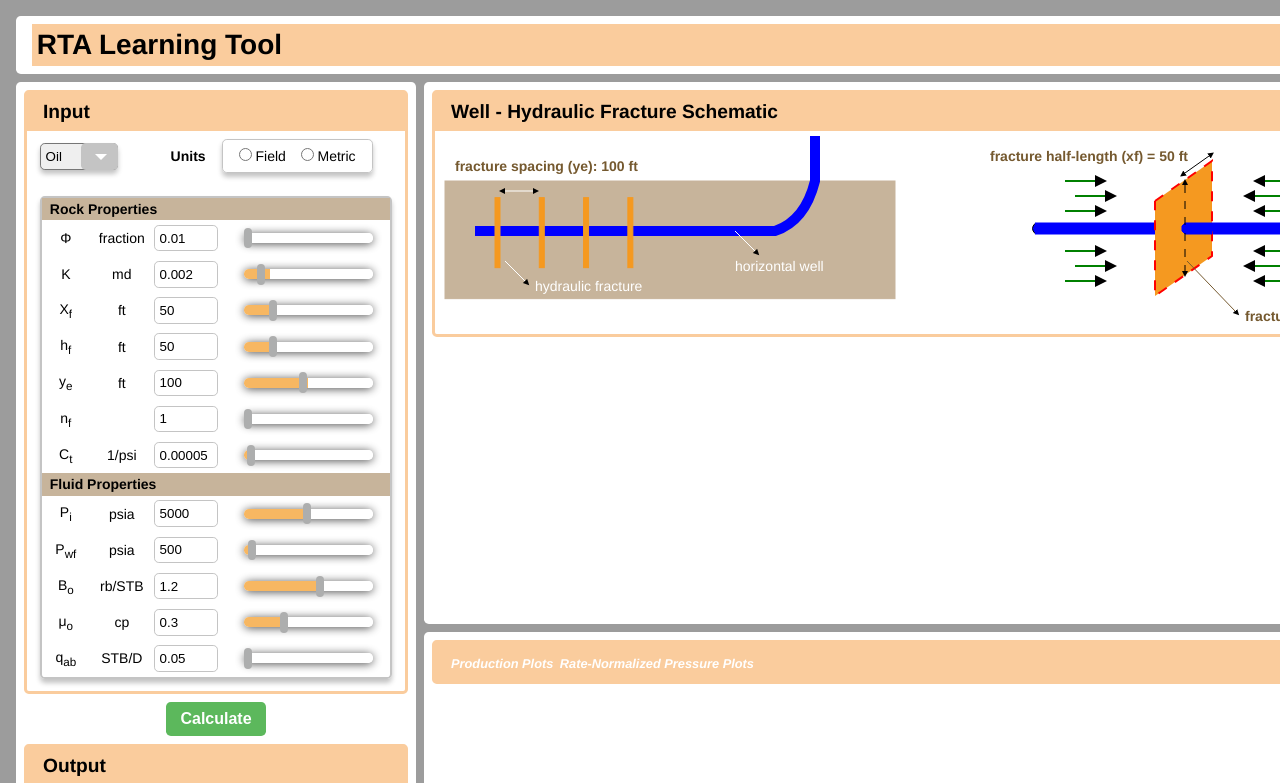
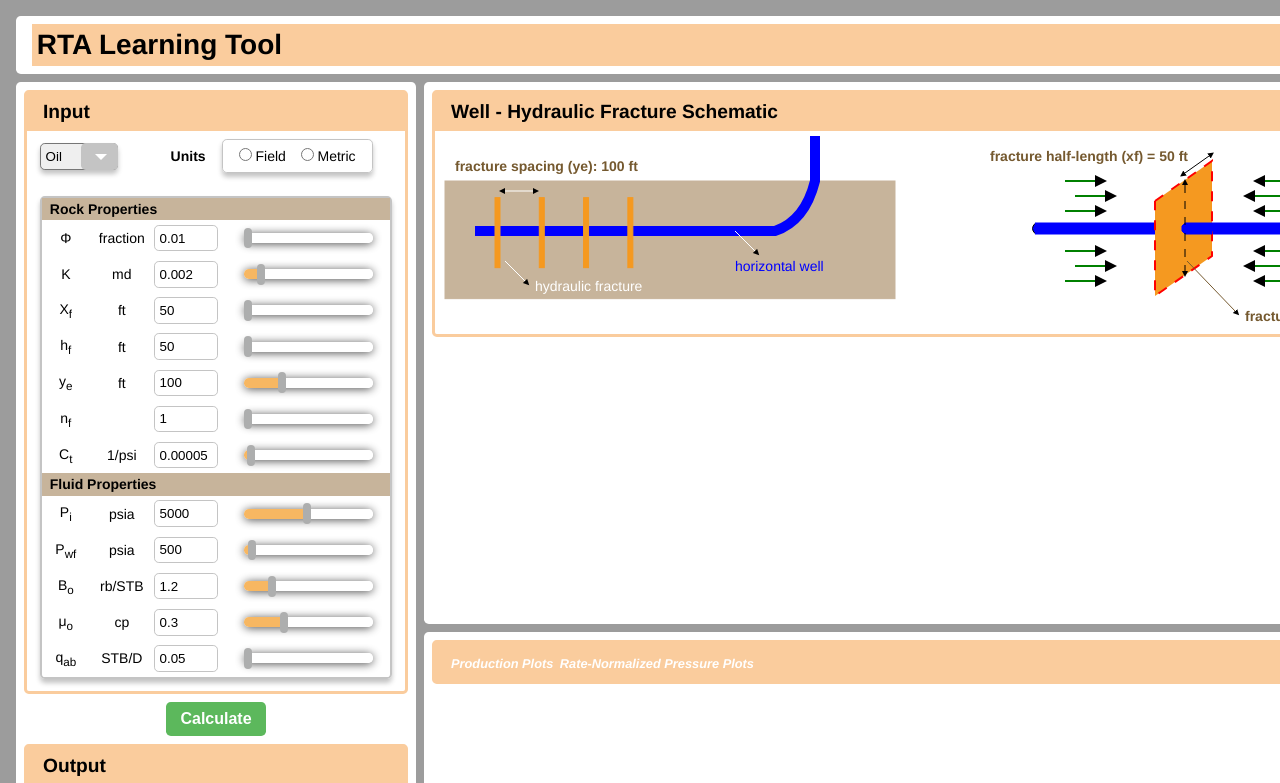
Before and after one commit to hassanfarahani/rta-widget, a Vue app: page /plots in a window 1280 px wide. Shown: the top 783 px of the page. Built offline with nearby package versions, Linux system fonts and the light colour scheme.

Commit message:
seventh commit: input sliders color percent normalized

```diff
--- a/index.html
+++ b/index.html
@@ -3,6 +3,7 @@
   <head>
     <meta charset="utf-8">
     <meta name="viewport" content="width=device-width,initial-scale=1.0">
+    <link rel="stylesheet" href="https://cdnjs.cloudflare.com/ajax/libs/font-awesome/5.11.2/css/all.min.css">
     <title>rta-learning-tool</title>
   </head>
   <body>
--- a/src/components/Inputs.vue
+++ b/src/components/Inputs.vue
@@ -216,14 +216,14 @@ export default {
             slidersRange: [
                 { porosity: [0, 1] },
                 { permeability: [0.001, 0.01] },
-                { fracHalfLength: [10, 200] },
-                { fracHeight: [10, 200] },
-                { fracSpacing: [15, 200] },
+                { fracHalfLength: [50, 200] },
+                { fracHeight: [50, 200] },
+                { fracSpacing: [60, 200] },
                 { fracNum: [1, 100] },
                 { compressibility: [1E-06, 200E-05] },
                 { resPressure: [100, 10000] },
                 { flowingWellPressure: [100, 10000] },
-                { FVF: [0, 2] },
+                { FVF: [1, 2] },
                 { viscosity: [0, 1] },
                 { rate: [0, 10] }
             ],
--- a/src/components/PlotsHeader.vue
+++ b/src/components/PlotsHeader.vue
@@ -3,6 +3,9 @@
         <div class="plots-box">
             <div class="plots-box-header">
                 <ul class="plots-list">
+                    <!-- <li class="plots-list-item">
+                        <span><i class="fas fa-chart-line" style="backgroundColor: #facc9d; color: rgb(245, 153, 32); border:1px solid rgb(245, 153, 32); padding: 0.1rem;"></i></span>
+                    </li> -->
                     <li class="plots-list-item">
                         <router-link :to="{name: 'ProductionPlots'}" active-class="active" exact>Production Plots</router-link>
                     </li>
--- a/src/components/Schematic.vue
+++ b/src/components/Schematic.vue
@@ -29,7 +29,7 @@
                      <path d="M70,130 l20,20 " stroke="#fff"  marker-end="url(#rightArrow)" />
 
                      <path d="M300,100 l20,20 " stroke="#fff"  marker-end="url(#rightArrow)" />
-                     <text x="300" y="140" text-anchor="start" fill="#fff" >horizontal well</text>
+                     <text x="300" y="140" text-anchor="start" fill="blue" >horizontal well</text>
 
                   </g>
                 </svg>
@@ -316,64 +316,64 @@ export default {
         .attr('stroke-width', '1')
         .attr("marker-end", "url(#rightArrow)")
 
-    },
-    changeFractureHeight(fractureHeight) {
-      const dAttributeString = d3.select('#parallelogram').attr('d');
-      const dAttributeArray = dAttributeString.split(' ');
+    }
+    // changeFractureHeight(fractureHeight) {
+    //   const dAttributeString = d3.select('#parallelogram').attr('d');
+    //   const dAttributeArray = dAttributeString.split(' ');
 
-      // getting the half length of the fracture page from the d attribute in the form of string (top side & bottom side of fracture page)
-      const dAttributeHalfLengthStringTop = dAttributeArray[1]; // *****
-      const dAttributeHalfLengthStringBottom = dAttributeArray[3]; // *****
+    //   // getting the half length of the fracture page from the d attribute in the form of string (top side & bottom side of fracture page)
+    //   const dAttributeHalfLengthStringTop = dAttributeArray[1]; // *****
+    //   const dAttributeHalfLengthStringBottom = dAttributeArray[3]; // *****
 
-      // getting the height length of the fracture page from the d attribute
-      const dAttributeArrayFractureHeightString = dAttributeArray[2];
-      const currentFractureHeightLength = Number(dAttributeArrayFractureHeightString.split('').splice(3).join('')); // *****
+    //   // getting the height length of the fracture page from the d attribute
+    //   const dAttributeArrayFractureHeightString = dAttributeArray[2];
+    //   const currentFractureHeightLength = Number(dAttributeArrayFractureHeightString.split('').splice(3).join('')); // *****
 
-      // getting the current x & y start point of the fracture page from the d attribute
-      const dAttributeHalfLengthStartPointString= dAttributeArray[0];
-      const dAttributeHalfLengthStartPointArray = dAttributeHalfLengthStartPointString.split('');
-      // get x
-      const commaIndexStartPoint = dAttributeHalfLengthStartPointArray.findIndex(item => item === ',');
-      const currentXStartPoint = Number(dAttributeHalfLengthStartPointArray.slice(1, commaIndexStartPoint-1).join('')); // *****
+    //   // getting the current x & y start point of the fracture page from the d attribute
+    //   const dAttributeHalfLengthStartPointString= dAttributeArray[0];
+    //   const dAttributeHalfLengthStartPointArray = dAttributeHalfLengthStartPointString.split('');
+    //   // get x
+    //   const commaIndexStartPoint = dAttributeHalfLengthStartPointArray.findIndex(item => item === ',');
+    //   const currentXStartPoint = Number(dAttributeHalfLengthStartPointArray.slice(1, commaIndexStartPoint-1).join('')); // *****
 
-      // get y
-      const currentYStartPoint = Number(dAttributeHalfLengthStartPointArray.slice(commaIndexStartPoint+1).join('')); // *****
+    //   // get y
+    //   const currentYStartPoint = Number(dAttributeHalfLengthStartPointArray.slice(commaIndexStartPoint+1).join('')); // *****
 
-      // getting the current x & y end point of the fracture page from the d attribute
-      const dAttributeHalfLengthArrayTop = dAttributeHalfLengthStringTop.split('');
-      const commaIndexEndPoint = dAttributeHalfLengthArrayTop.findIndex(item => item === ',');
+    //   // getting the current x & y end point of the fracture page from the d attribute
+    //   const dAttributeHalfLengthArrayTop = dAttributeHalfLengthStringTop.split('');
+    //   const commaIndexEndPoint = dAttributeHalfLengthArrayTop.findIndex(item => item === ',');
 
-      const currentXEndPoint = Number(dAttributeHalfLengthArrayTop.slice(1, commaIndexEndPoint).join('')); // *****
-      const currentYEndPoint = Number(dAttributeHalfLengthArrayTop.slice(commaIndexEndPoint+1).join('')); // ****
+    //   const currentXEndPoint = Number(dAttributeHalfLengthArrayTop.slice(1, commaIndexEndPoint).join('')); // *****
+    //   const currentYEndPoint = Number(dAttributeHalfLengthArrayTop.slice(commaIndexEndPoint+1).join('')); // ****
 
-      const g = d3.select('#fracture-area');
-      g.select('#parallelogram').remove();
+    //   const g = d3.select('#fracture-area');
+    //   g.select('#parallelogram').remove();
 
-      const slope = -0.70175; // slope of current line (y = -0.70175x + 224.386) of fracture half-length
-      const intercept = 224.386; // intercept of current line (y = -0.70175x + 224.386) of fracture half-length
+    //   const slope = -0.70175; // slope of current line (y = -0.70175x + 224.386) of fracture half-length
+    //   const intercept = 224.386; // intercept of current line (y = -0.70175x + 224.386) of fracture half-length
 
-      const deltaY = fractureHeight/7;    // change in x value of any point on the current line (y = -0.70175x + 224.386) of fracture half-length
+    //   const deltaY = fractureHeight/7;    // change in x value of any point on the current line (y = -0.70175x + 224.386) of fracture half-length
 
-      const updatedFractureHeightLength = currentFractureHeightLength + deltaY;
+    //   const updatedFractureHeightLength = currentFractureHeightLength + deltaY;
 
-      // const updatedXStartPoint = xStartPoint - deltaX; //current x value of starting point of the line
-      const updatedYStartPoint = currentYStartPoint - deltaY/2;  //current y value of starting point of the line
+    //   // const updatedXStartPoint = xStartPoint - deltaX; //current x value of starting point of the line
+    //   const updatedYStartPoint = currentYStartPoint - deltaY/2;  //current y value of starting point of the line
 
-      // const updatedXEndPoint = xEndPoint + deltaX; // current x value of ending point of the line
-      const updatedYEndPoint = currentYEndPoint - deltaY/2; // current y value of ending point of the line
+    //   // const updatedXEndPoint = xEndPoint + deltaX; // current x value of ending point of the line
+    //   const updatedYEndPoint = currentYEndPoint - deltaY/2; // current y value of ending point of the line
 
 
-      const d = `M${currentXStartPoint},${updatedYStartPoint} ${dAttributeHalfLengthStringTop} l0,${updatedFractureHeightLength} ${dAttributeHalfLengthStringBottom} l0,${-updatedFractureHeightLength}`;
+    //   const d = `M${currentXStartPoint},${updatedYStartPoint} ${dAttributeHalfLengthStringTop} l0,${updatedFractureHeightLength} ${dAttributeHalfLengthStringBottom} l0,${-updatedFractureHeightLength}`;
 
-      g.append('path')
-        .attr('id', 'parallelogram')
-        .attr('d', d)
-        .attr('stroke', 'red')
-        .attr('stroke-width', '2')
-        .attr('stroke-dasharray', '1 1')
-        .attr('fill', 'yellow')
+    //   g.append('path')
+    //     .attr('id', 'parallelogram')
+    //     .attr('d', d)
+    //     .attr('stroke', 'red')
+    //     .attr('stroke-width', '2')
+    //     .attr('stroke-dasharray', '1 1')
+    //     .attr('fill', 'yellow')
 
-    }
+    // }
   }
 
 }
--- a/src/components/plotsMixin.js
+++ b/src/components/plotsMixin.js
@@ -177,7 +177,7 @@ export const plotsMixin = {
 
         console.log('before line path:', data)
 
-            // Update our line path
+        // Update our line path
         const lineN = g.selectAll('.line').data(data)
             .enter().append('path')
             .attr('class', 'line')
@@ -233,7 +233,7 @@ export const plotsMixin = {
                     .attr('x', `${xScale(dataSet[0].endOfLinearFlowParams[xAxisParam])}`)
                     .attr('y', `${yScale(dataSet[0].endOfLinearFlowParams[yAxisParam]) - distanceFromCurve}` )
                     .attr('text-anchor', 'start')
-                    .attr('font-size', '0.8rem')
+                    .attr('font-size', '0.5rem')
                     .attr('font-style', 'italic')
                     .style('fill', 'maroon')
                 }
@@ -329,7 +329,7 @@ export const plotsMixin = {
         // update axes & line path
         this.updateAxesAndLinePath(xAxis, xAxisCall, yAxis, yAxisCall, xScale, yScale, g, dataArrayWithNoZeroLengthItem, pathGenerator, plotType, xAxisParam, yAxisParam, verticalLineLabel);
     },
-    // this method is called to dispaly all the plots with default values in the input section of the page when the page first loaded
+    // this method is called to dispaly all the plots with default values when the page first loaded
     loadPlots(parentElement, plotType, data) {
         // console.log('plot type :', plotType)
         // Creating & Adding svg to the page
--- a/src/store/store.js
+++ b/src/store/store.js
@@ -69,13 +69,15 @@ export default new Vuex.Store({
         // slider background color along with all the slider default values when the app is initially loaded
         getColorSliders({ commit }, { userInputs, slidersRange }) {
 
-            // calculation of the percentage of the slider length that should be colored when the app is initially loaded
+            // calculation of the percentage ((value - min) / (max - min)) of the slider length that should be colored when the app is initially loaded
             const properties = ['porosity', 'permeability', 'fracHalfLength', 'fracHeight', 'fracSpacing', 'fracNum', 'compressibility', 'resPressure', 'flowingWellPressure', 'FVF', 'viscosity', 'rate'];
             let colors = [];
             userInputs.map((prop, index) => {
-                const color = `linear-gradient(90deg, rgb(245, 153, 32) ${ prop[properties[index]] / slidersRange[index][properties[index]][1] * 100 }%, rgb(255, 255, 255) ${ prop[properties[index]] / slidersRange[index][properties[index]][1] * 100 }%)`
+                const color = `linear-gradient(90deg, rgb(245, 153, 32)
+                 ${ (prop[properties[index]] - slidersRange[index][properties[index]][0]) / (slidersRange[index][properties[index]][1] - slidersRange[index][properties[index]][0]) * 100 }%,
+                 rgb(255, 255, 255) ${ (prop[properties[index]] - slidersRange[index][properties[index]][0]) / (slidersRange[index][properties[index]][1] - slidersRange[index][properties[index]][0]) * 100 }%)`;
                 colors.push(color);
-            })
+            });
 
             // sending the length percentage of all sliders with commiting the mutation wlong with the related color data
             commit('setColorSliders', colors);
```
